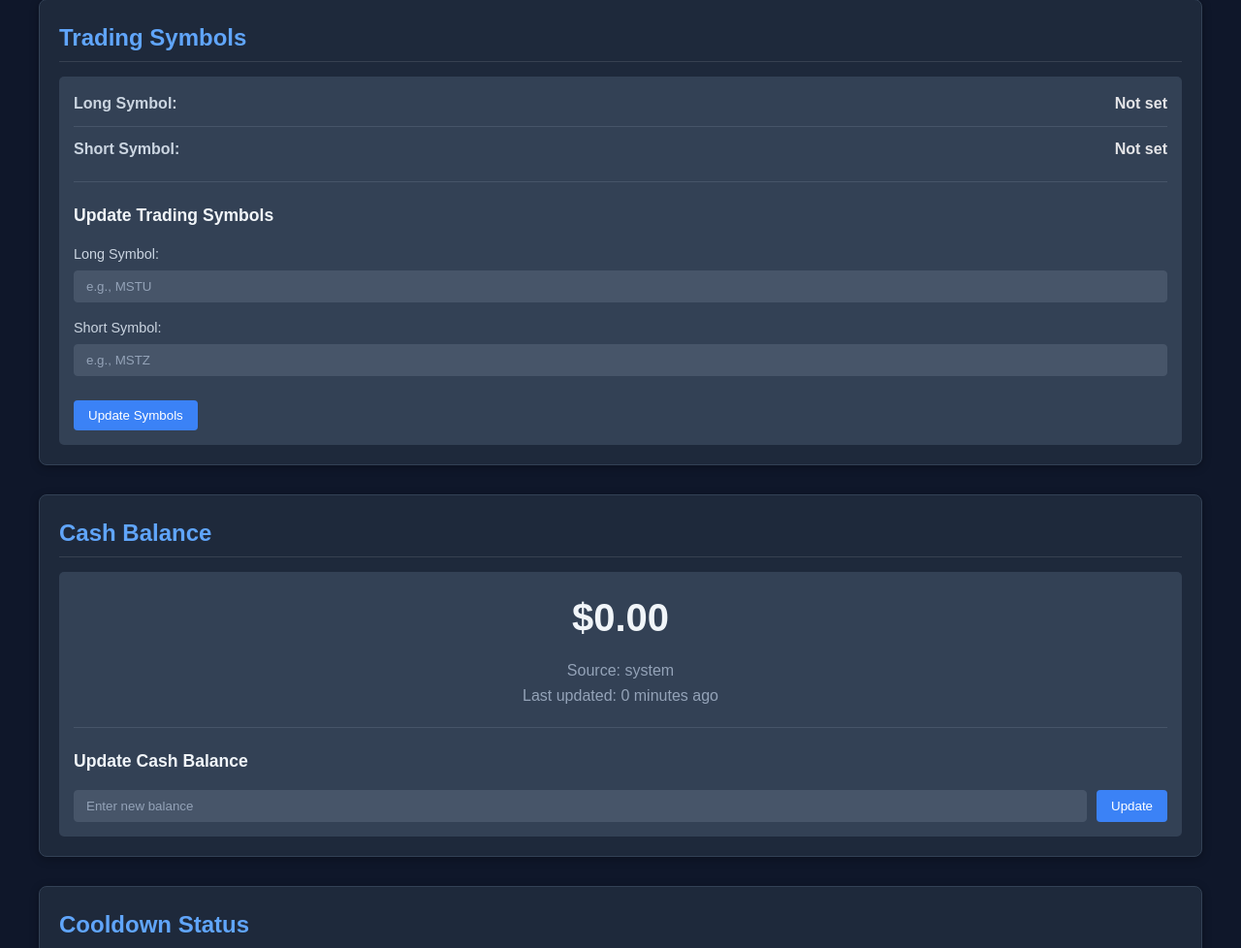
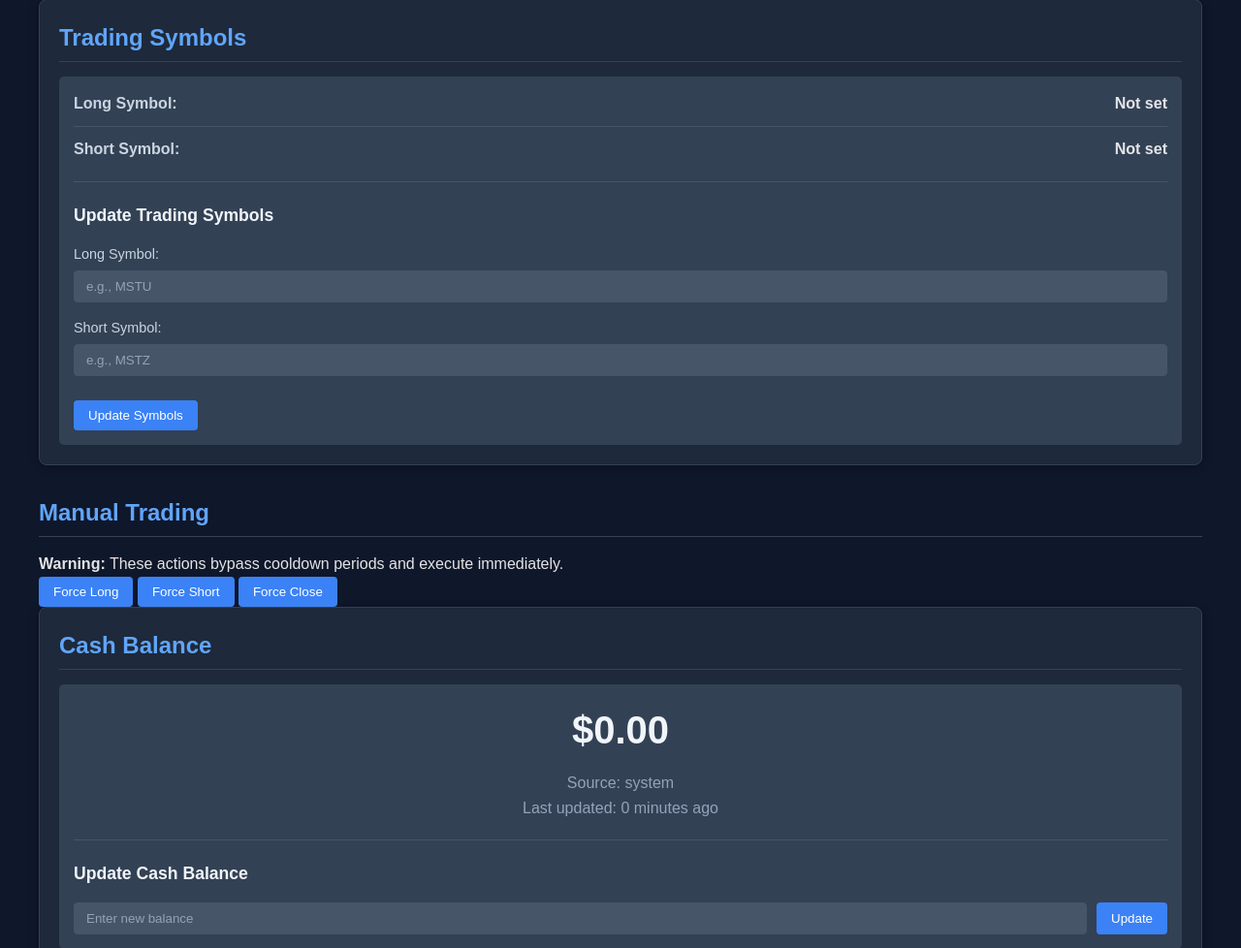
Before and after one commit to naikamit/April10, a FastAPI app: page / in a window 1280 px wide. Shown: the part 21-999 px from the top of the page at 97% size. Run offline with FastAPI, Linux system fonts and the light colour scheme.

Commit message:
Update index.html

```diff
--- a/templates/index.html
+++ b/templates/index.html
@@ -46,6 +46,20 @@
                         <button type="button" onclick="updateSymbols()">Update Symbols</button>
                     </div>
                 </form>
+            </div>
+        </div>
+
+        <div class="manual-section">
+            <h2>Manual Trading</h2>
+            <div class="manual-card">
+                <div class="manual-warning">
+                    <strong>Warning:</strong> These actions bypass cooldown periods and execute immediately.
+                </div>
+                <div class="manual-controls">
+                    <button type="button" class="manual-btn force-long" onclick="forceLong()">Force Long</button>
+                    <button type="button" class="manual-btn force-short" onclick="forceShort()">Force Short</button>
+                    <button type="button" class="manual-btn force-close" onclick="forceClose()">Force Close</button>
+                </div>
             </div>
         </div>
 
```
